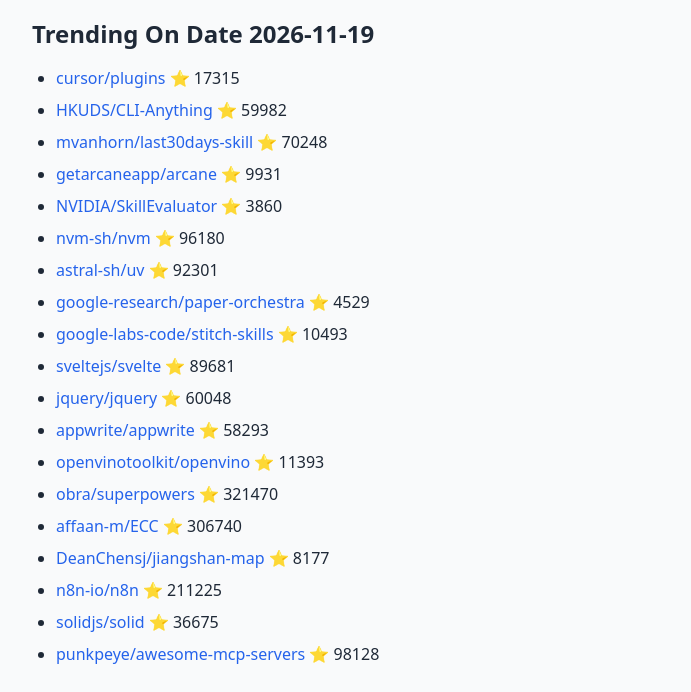
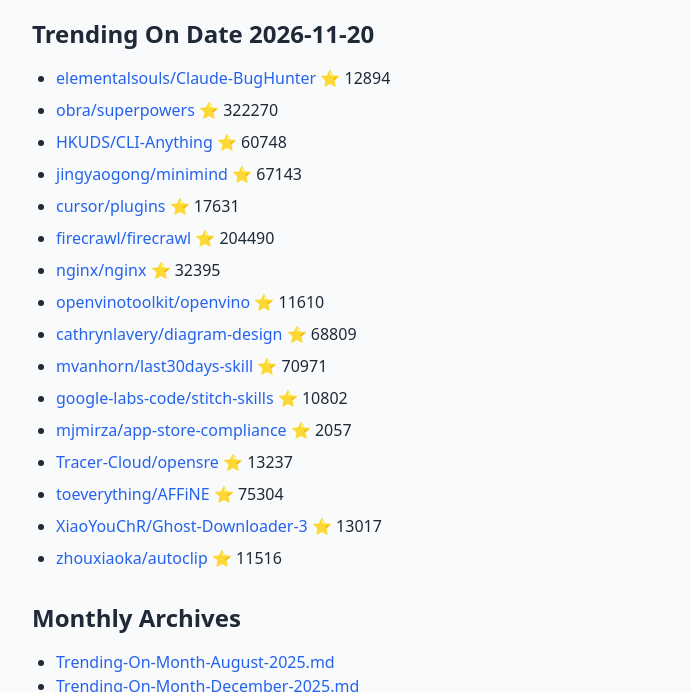
Before and after one commit to maheshndev/Trending-Repositories, a plain HTML site: page index.html in a window 1280 px wide. Shown: the part 70-762 px from the top of the page, without its empty margins (160-851 px from the left). Drawn offline with nearby package versions, Linux system fonts and the light colour scheme.

Commit message:
Daily trending update 2026-11-20

```diff
--- a/index.html
+++ b/index.html
@@ -9,27 +9,24 @@
 <body class="bg-gray-50 text-gray-800 p-6">
 <div class="max-w-4xl mx-auto">
 <h1 class="text-4xl font-bold mb-6">GitHub Daily Trending Repositories</h1>
-<h2 class='text-2xl font-bold mt-6 mb-4'>Trending On Date 2026-11-19</h2>
+<h2 class='text-2xl font-bold mt-6 mb-4'>Trending On Date 2026-11-20</h2>
 <ul class='list-disc ml-6 mb-6'>
-<li class='mb-2'><a href='https://github.com/cursor/plugins' class='text-blue-600 hover:underline'>cursor/plugins</a> ⭐ 17315</li>
-<li class='mb-2'><a href='https://github.com/HKUDS/CLI-Anything' class='text-blue-600 hover:underline'>HKUDS/CLI-Anything</a> ⭐ 59982</li>
-<li class='mb-2'><a href='https://github.com/mvanhorn/last30days-skill' class='text-blue-600 hover:underline'>mvanhorn/last30days-skill</a> ⭐ 70248</li>
-<li class='mb-2'><a href='https://github.com/getarcaneapp/arcane' class='text-blue-600 hover:underline'>getarcaneapp/arcane</a> ⭐ 9931</li>
-<li class='mb-2'><a href='https://github.com/NVIDIA/SkillEvaluator' class='text-blue-600 hover:underline'>NVIDIA/SkillEvaluator</a> ⭐ 3860</li>
-<li class='mb-2'><a href='https://github.com/nvm-sh/nvm' class='text-blue-600 hover:underline'>nvm-sh/nvm</a> ⭐ 96180</li>
-<li class='mb-2'><a href='https://github.com/astral-sh/uv' class='text-blue-600 hover:underline'>astral-sh/uv</a> ⭐ 92301</li>
-<li class='mb-2'><a href='https://github.com/google-research/paper-orchestra' class='text-blue-600 hover:underline'>google-research/paper-orchestra</a> ⭐ 4529</li>
-<li class='mb-2'><a href='https://github.com/google-labs-code/stitch-skills' class='text-blue-600 hover:underline'>google-labs-code/stitch-skills</a> ⭐ 10493</li>
-<li class='mb-2'><a href='https://github.com/sveltejs/svelte' class='text-blue-600 hover:underline'>sveltejs/svelte</a> ⭐ 89681</li>
-<li class='mb-2'><a href='https://github.com/jquery/jquery' class='text-blue-600 hover:underline'>jquery/jquery</a> ⭐ 60048</li>
-<li class='mb-2'><a href='https://github.com/appwrite/appwrite' class='text-blue-600 hover:underline'>appwrite/appwrite</a> ⭐ 58293</li>
-<li class='mb-2'><a href='https://github.com/openvinotoolkit/openvino' class='text-blue-600 hover:underline'>openvinotoolkit/openvino</a> ⭐ 11393</li>
-<li class='mb-2'><a href='https://github.com/obra/superpowers' class='text-blue-600 hover:underline'>obra/superpowers</a> ⭐ 321470</li>
-<li class='mb-2'><a href='https://github.com/affaan-m/ECC' class='text-blue-600 hover:underline'>affaan-m/ECC</a> ⭐ 306740</li>
-<li class='mb-2'><a href='https://github.com/DeanChensj/jiangshan-map' class='text-blue-600 hover:underline'>DeanChensj/jiangshan-map</a> ⭐ 8177</li>
-<li class='mb-2'><a href='https://github.com/n8n-io/n8n' class='text-blue-600 hover:underline'>n8n-io/n8n</a> ⭐ 211225</li>
-<li class='mb-2'><a href='https://github.com/solidjs/solid' class='text-blue-600 hover:underline'>solidjs/solid</a> ⭐ 36675</li>
-<li class='mb-2'><a href='https://github.com/punkpeye/awesome-mcp-servers' class='text-blue-600 hover:underline'>punkpeye/awesome-mcp-servers</a> ⭐ 98128</li>
+<li class='mb-2'><a href='https://github.com/elementalsouls/Claude-BugHunter' class='text-blue-600 hover:underline'>elementalsouls/Claude-BugHunter</a> ⭐ 12894</li>
+<li class='mb-2'><a href='https://github.com/obra/superpowers' class='text-blue-600 hover:underline'>obra/superpowers</a> ⭐ 322270</li>
+<li class='mb-2'><a href='https://github.com/HKUDS/CLI-Anything' class='text-blue-600 hover:underline'>HKUDS/CLI-Anything</a> ⭐ 60748</li>
+<li class='mb-2'><a href='https://github.com/jingyaogong/minimind' class='text-blue-600 hover:underline'>jingyaogong/minimind</a> ⭐ 67143</li>
+<li class='mb-2'><a href='https://github.com/cursor/plugins' class='text-blue-600 hover:underline'>cursor/plugins</a> ⭐ 17631</li>
+<li class='mb-2'><a href='https://github.com/firecrawl/firecrawl' class='text-blue-600 hover:underline'>firecrawl/firecrawl</a> ⭐ 204490</li>
+<li class='mb-2'><a href='https://github.com/nginx/nginx' class='text-blue-600 hover:underline'>nginx/nginx</a> ⭐ 32395</li>
+<li class='mb-2'><a href='https://github.com/openvinotoolkit/openvino' class='text-blue-600 hover:underline'>openvinotoolkit/openvino</a> ⭐ 11610</li>
+<li class='mb-2'><a href='https://github.com/cathrynlavery/diagram-design' class='text-blue-600 hover:underline'>cathrynlavery/diagram-design</a> ⭐ 68809</li>
+<li class='mb-2'><a href='https://github.com/mvanhorn/last30days-skill' class='text-blue-600 hover:underline'>mvanhorn/last30days-skill</a> ⭐ 70971</li>
+<li class='mb-2'><a href='https://github.com/google-labs-code/stitch-skills' class='text-blue-600 hover:underline'>google-labs-code/stitch-skills</a> ⭐ 10802</li>
+<li class='mb-2'><a href='https://github.com/mjmirza/app-store-compliance' class='text-blue-600 hover:underline'>mjmirza/app-store-compliance</a> ⭐ 2057</li>
+<li class='mb-2'><a href='https://github.com/Tracer-Cloud/opensre' class='text-blue-600 hover:underline'>Tracer-Cloud/opensre</a> ⭐ 13237</li>
+<li class='mb-2'><a href='https://github.com/toeverything/AFFiNE' class='text-blue-600 hover:underline'>toeverything/AFFiNE</a> ⭐ 75304</li>
+<li class='mb-2'><a href='https://github.com/XiaoYouChR/Ghost-Downloader-3' class='text-blue-600 hover:underline'>XiaoYouChR/Ghost-Downloader-3</a> ⭐ 13017</li>
+<li class='mb-2'><a href='https://github.com/zhouxiaoka/autoclip' class='text-blue-600 hover:underline'>zhouxiaoka/autoclip</a> ⭐ 11516</li>
 </ul>
 
 <h2 class='text-2xl font-bold mt-8 mb-4'>Monthly Archives</h2>
```
Also changed, not shown: old/November-2026.html (+17 -20 lines), 1 other file.
